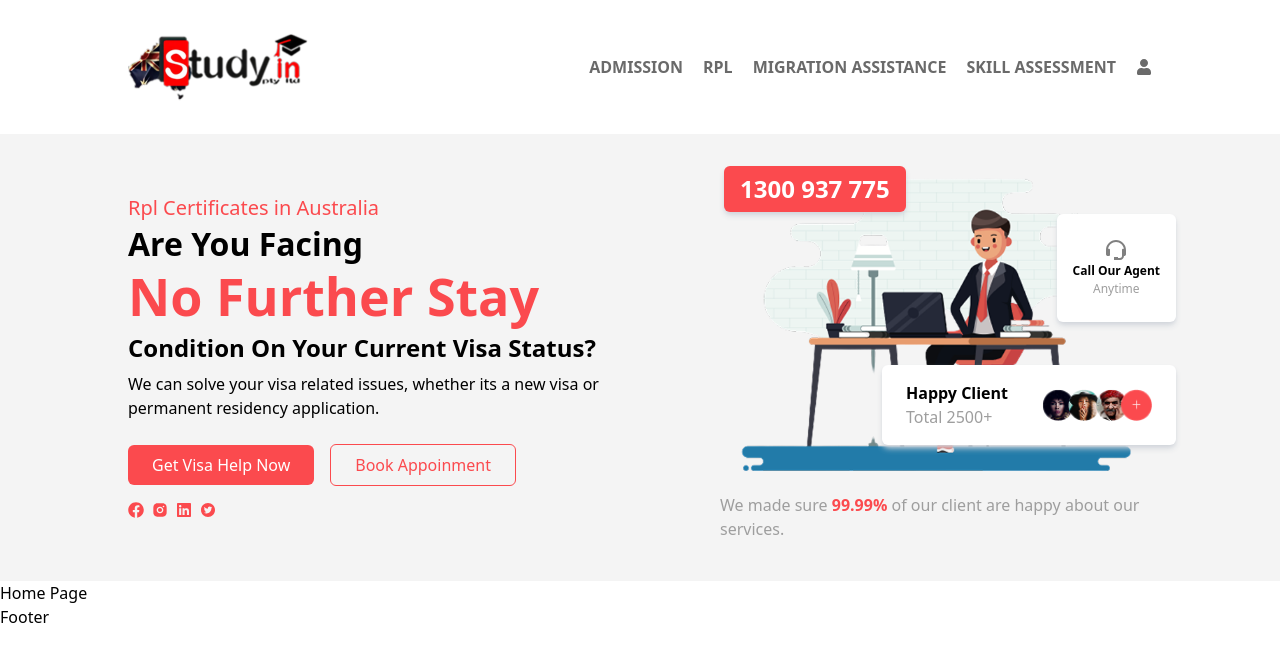
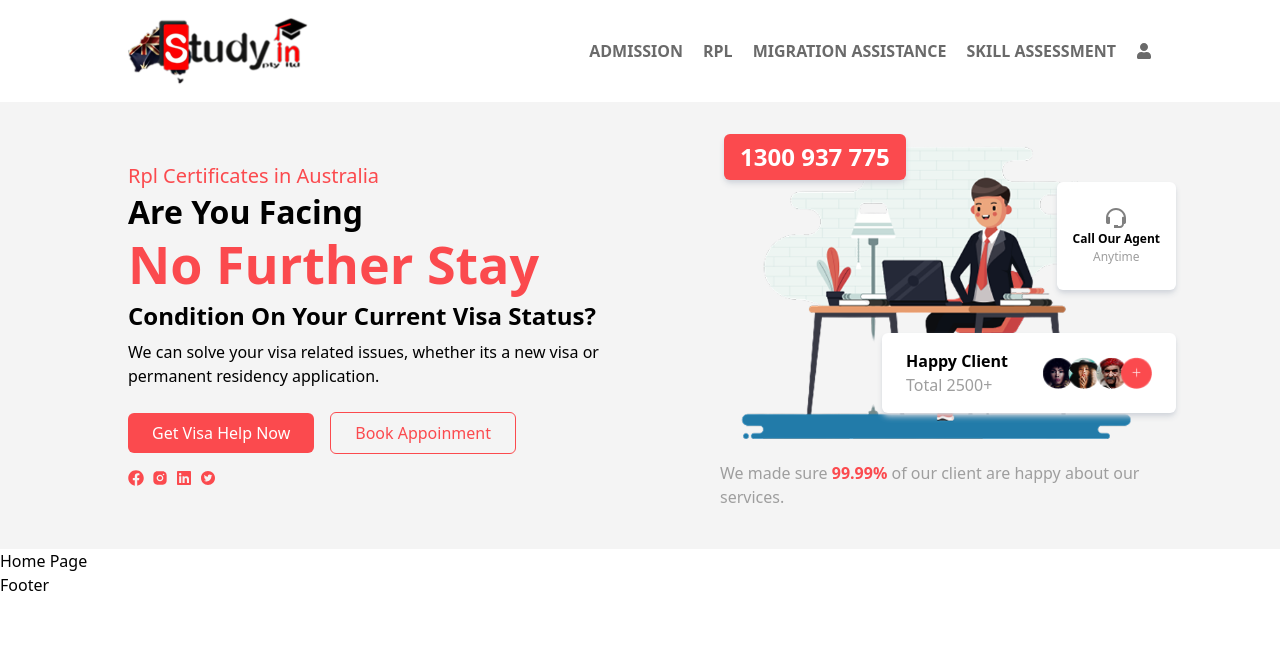
Before and after one commit to hasaanmumtaz6/demo, a Next.js app: page / in a window 1280 px wide. Shown: the top 662 px of the page. Built offline with nearby package versions, Linux system fonts and the light colour scheme.

Commit message:
Header top bottom padding change

```diff
--- a/styles/Header.css
+++ b/styles/Header.css
@@ -1,5 +1,5 @@
 .header {
-  @apply w-full flex items-center justify-between gap-[2rem] px-[8rem] py-[2rem];
+  @apply w-full flex items-center justify-between gap-[2rem] px-[8rem] py-[1rem];
 }
 .logo-box {
   @apply w-[11.25rem] h-[70px] flex;
```
